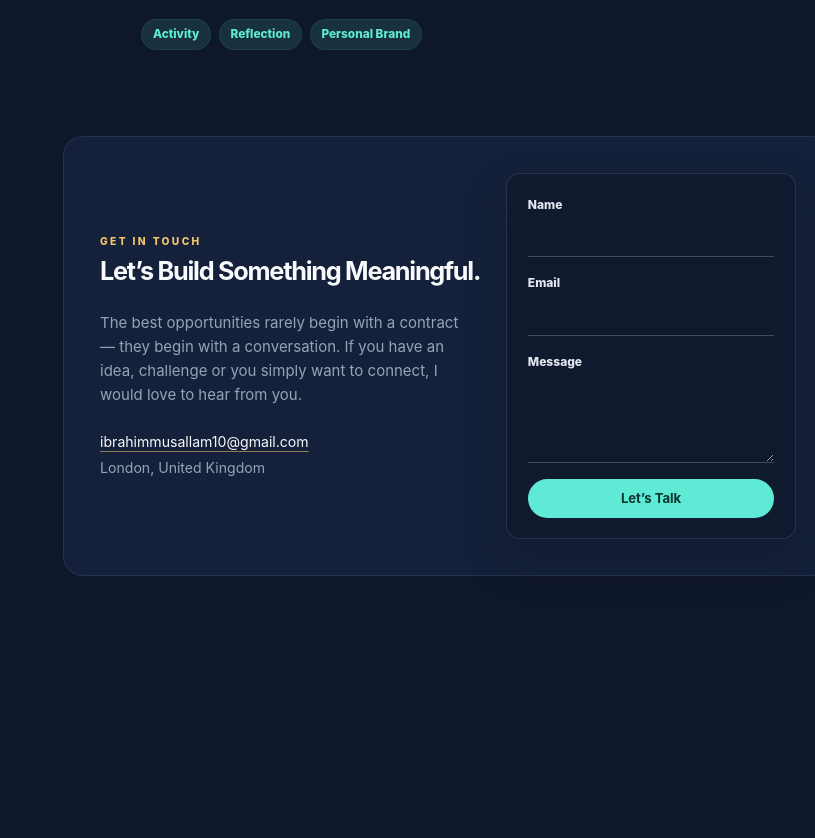
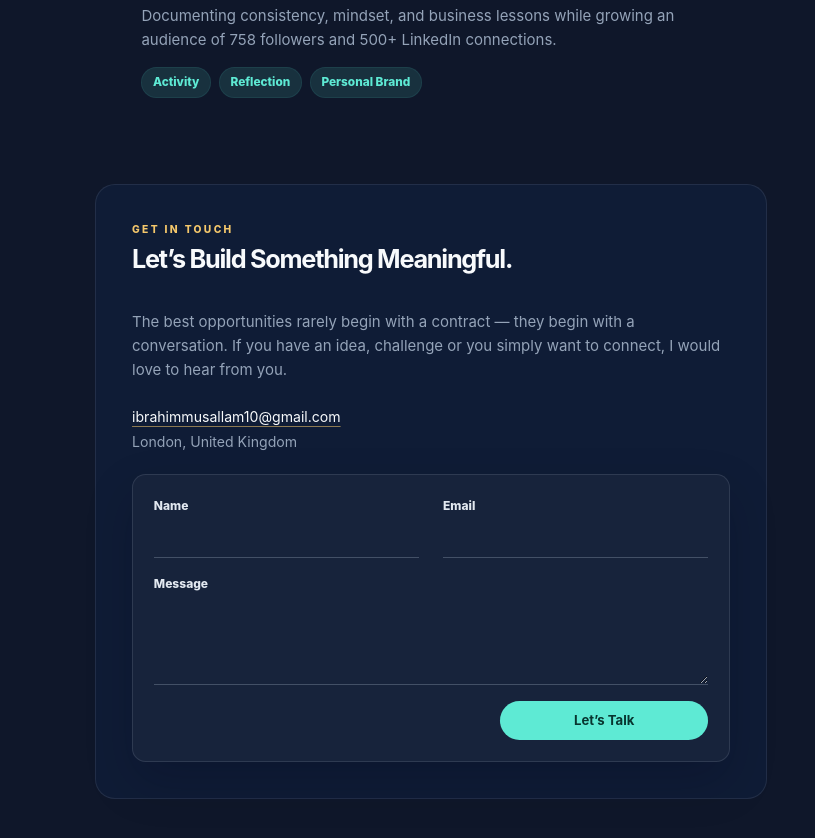
Before and after one commit to ibrahimmusallam10/Ibrahim-sConciergeUK, a React (Vite) app: page / in a window 1280 px wide. Shown: the part 3341-4179 px from the top of the page, without its empty margins (465-1280 px from the left). Before the commit the page ends 4005 px from the top, so only its background shows below. Built offline with nearby package versions, Linux system fonts and the light colour scheme.

Commit message:
Revert "Combine contact layout strengths"
This reverts commit ca1d764e92c2d0c965dfb6e15e79c6e7d74e7842.

```diff
--- a/src/styles.css
+++ b/src/styles.css
@@ -284,28 +284,29 @@ h3 {
 
 .contact-section {
   display: grid;
-  grid-template-columns: minmax(350px, 1fr) minmax(250px, 290px);
-  gap: clamp(1.5rem, 2.5vw, 2rem);
-  align-items: center;
-  width: calc(100% + 8rem);
-  margin-left: -4rem;
+  grid-template-columns: 1fr;
+  gap: 1.25rem;
+  align-items: start;
+  width: calc(100% + 4rem);
+  margin-left: -2rem;
   padding: clamp(1.75rem, 3vw, 2.25rem);
-  background: #15213a;
+  background: rgba(17, 34, 64, 0.55);
   border: 1px solid var(--border);
   border-radius: 1.25rem;
 }
 
 .contact-intro {
-  display: block;
+  display: contents;
+}
+
+.contact-heading {
   grid-column: 1;
 }
 
-.contact-heading {
-  margin-bottom: 1.6rem;
-}
-
 .contact-copy {
-  max-width: 36rem;
+  grid-column: 1;
+  align-self: start;
+  max-width: 44rem;
 }
 
 .contact-intro h2 {
@@ -349,25 +350,24 @@ h3 {
 
 .contact-form {
   display: grid;
-  grid-template-columns: 1fr;
+  grid-template-columns: repeat(2, minmax(0, 1fr));
   grid-template-areas:
-    "name-label"
-    "name-input"
-    "email-label"
-    "email-input"
-    "message-label"
-    "message-input"
-    "action";
+    "name-label email-label"
+    "name-input email-input"
+    "message-label message-label"
+    "message-input message-input"
+    "action action";
+  column-gap: 1.5rem;
   row-gap: 0.2rem;
-  grid-column: 2;
-  grid-row: 1;
-  align-self: center;
-  justify-self: end;
+  grid-column: 1;
+  grid-row: auto;
+  align-self: start;
+  justify-self: stretch;
   width: 100%;
-  max-width: 300px;
+  max-width: none;
   padding: 1.3rem;
   color: var(--text);
-  background: #101a2e;
+  background: #17233b;
   border: 1px solid rgba(148, 163, 184, 0.18);
   border-radius: 0.85rem;
   box-shadow: 0 1.25rem 3rem rgba(2, 6, 23, 0.2);
@@ -427,8 +427,8 @@ h3 {
 
 .contact-form button {
   grid-area: action;
-  justify-self: stretch;
-  width: 100%;
+  justify-self: end;
+  width: min(13rem, 100%);
   min-height: 2.45rem;
   padding: 0.55rem 0.9rem;
   color: #08352f;
@@ -479,7 +479,7 @@ h3 {
   }
 
   .contact-section {
-    grid-template-columns: minmax(0, 1fr) minmax(250px, 285px);
+    grid-template-columns: 1fr;
     width: 100%;
     margin-left: 0;
   }
```
